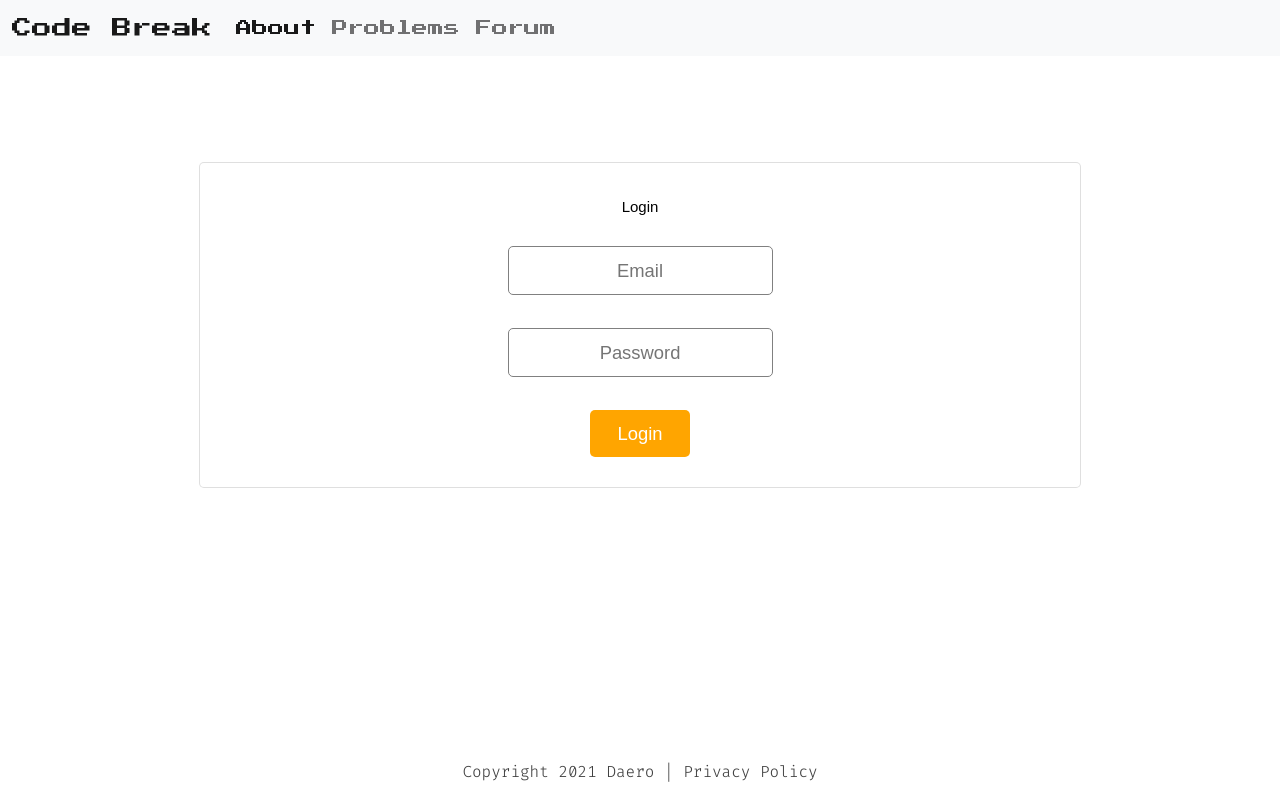
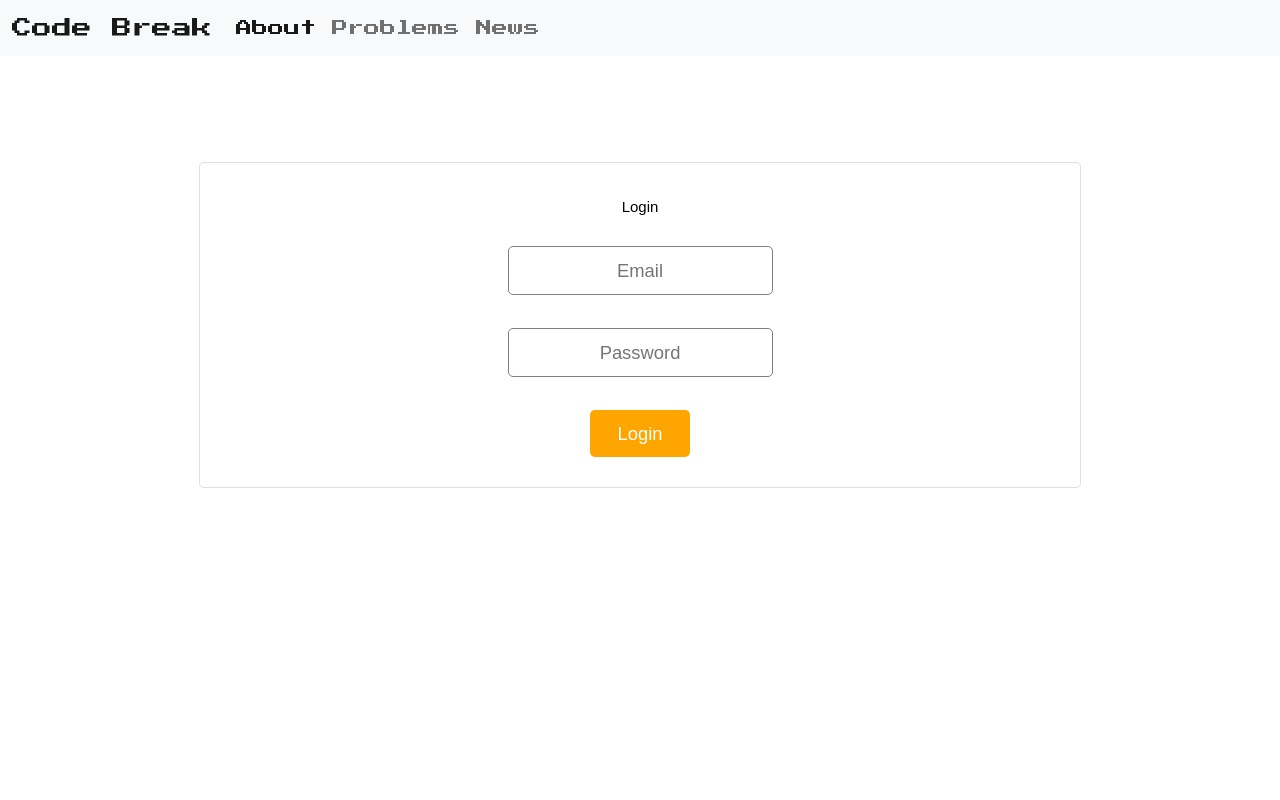
Before and after one commit to himanshu-kr-dev/codebreak, a PHP site: page /phpmailer/login/ in a window 1280 px wide. Run offline with PHP 8.4, Linux system fonts and the light colour scheme.

Commit message:
Add files via upload

```diff
--- a/login/index.php
+++ b/login/index.php
@@ -185,10 +185,10 @@ function showHint(str) {
                     <a class="nav-link active" aria-current="page" href="#">About</a>
                 </li>
                 <li class="nav-item">
-                    <a class="nav-link" href="problems/">Problems</a>
+                    <a class="nav-link" href="../problems/">Problems</a>
                 </li>
                 <li class="nav-item">
-                    <a class="nav-link" href="#">Forum</a>
+                    <a class="nav-link" href="../news/">News</a>
                 </li>
             </ul>
         </div>
@@ -221,9 +221,9 @@ function showHint(str) {
             </center>
         </div>
     </div>
-    <div class="footer">
-        <p>Copyright 2021 Daero | Privacy Policy</p>
-    </div>
+<!--    <div class="footer">-->
+<!--        <p>Copyright 2021 Daero | Privacy Policy</p>-->
+<!--    </div>-->
 </body>
 
 </html>
```
